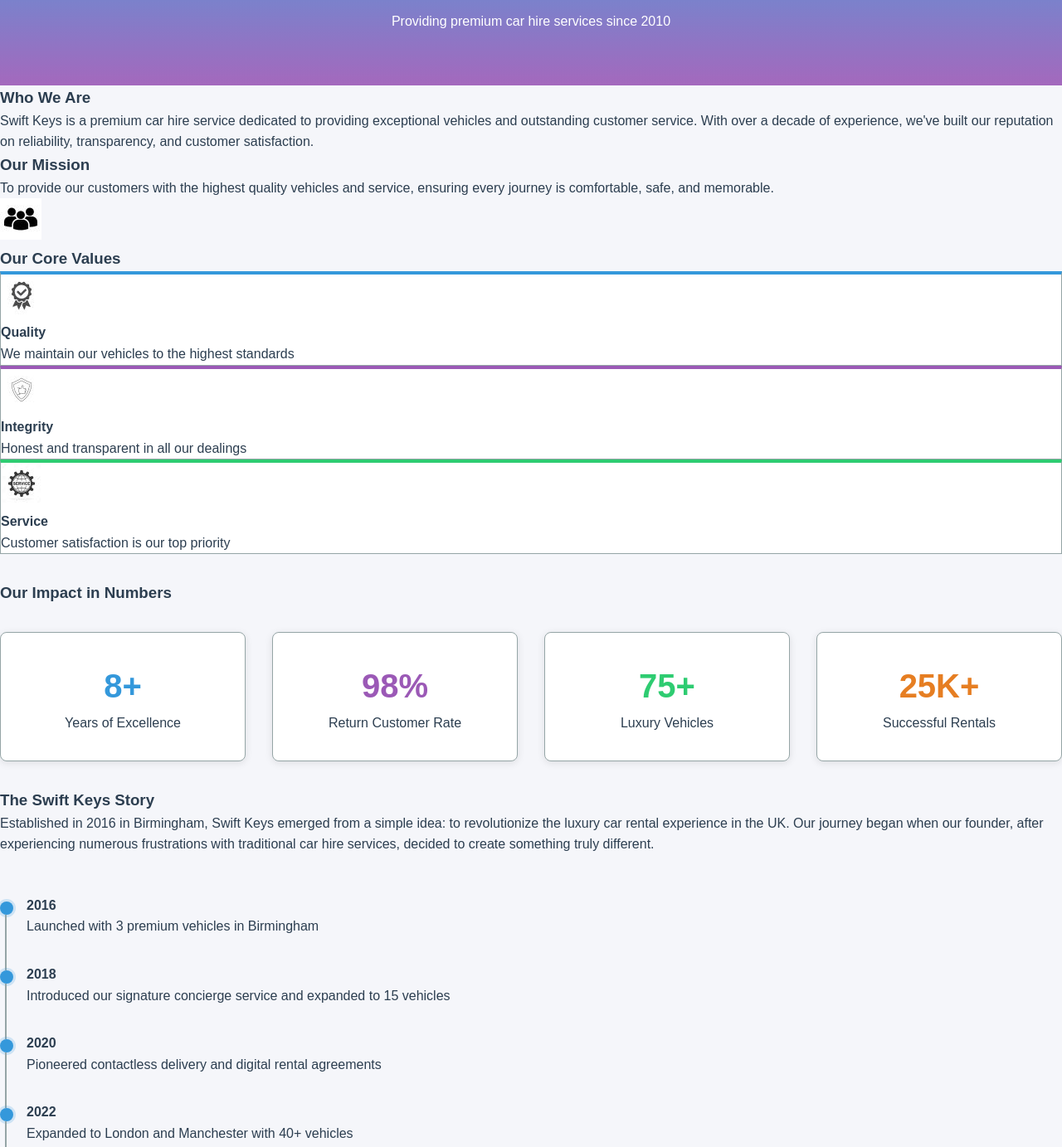
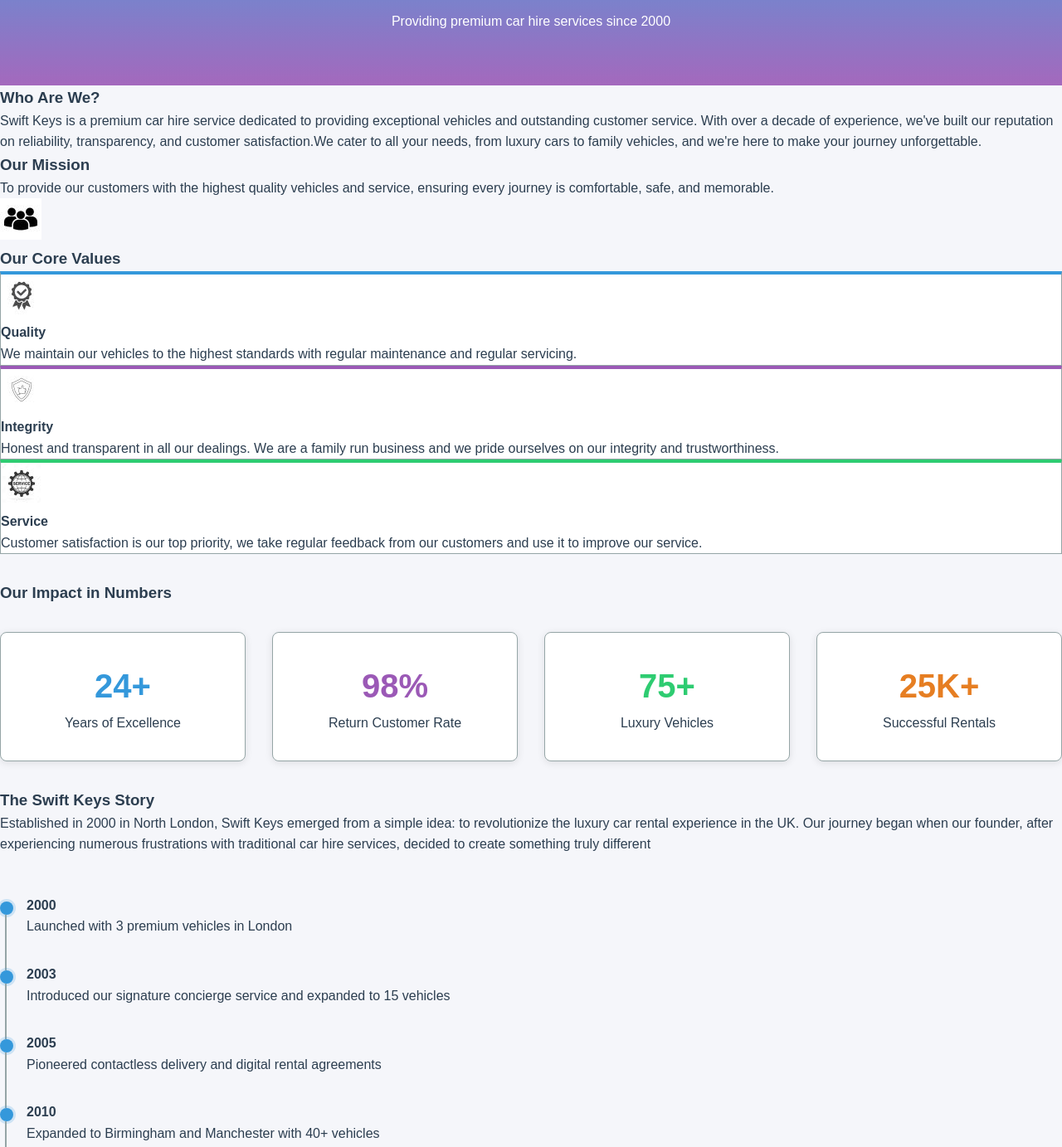
Before and after one commit to Jihadulh/UX-Web, a plain HTML site: page aboutus.html in a window 1280 px wide. Shown: the part 309-1692 px from the top of the page at 83% size. Drawn offline with Linux system fonts and the light colour scheme.

Commit message:
Add files via upload

```diff
--- a/aboutus.html
+++ b/aboutus.html
@@ -25,14 +25,15 @@
     <main class="about-page">
         <section class="hero about-hero">
             <h2>Our Story</h2>
-            <p>Providing premium car hire services since 2010</p>
+            <p>Providing premium car hire services since 2000</p>
         </section>
 
         <section class="about-content">
             <div class="about-grid">
                 <div class="about-text">
-                    <h3>Who We Are</h3>
-                    <p>Swift Keys is a premium car hire service dedicated to providing exceptional vehicles and outstanding customer service. With over a decade of experience, we've built our reputation on reliability, transparency, and customer satisfaction.</p>
+                    <h3>Who Are We?</h3>
+                    </h3>
+                    <p>Swift Keys is a premium car hire service dedicated to providing exceptional vehicles and outstanding customer service. With over a decade of experience, we've built our reputation on reliability, transparency, and customer satisfaction.We cater to all your needs, from luxury cars to family vehicles, and we're here to make your journey unforgettable.</p>
 
                     <h3>Our Mission</h3>
                     <p>To provide our customers with the highest quality vehicles and service, ensuring every journey is comfortable, safe, and memorable.</p>
@@ -48,17 +49,17 @@
                     <div class="value-card">
                         <img src="quality.jpg" alt="Quality icon">
                         <h4>Quality</h4>
-                        <p>We maintain our vehicles to the highest standards</p>
+                        <p>We maintain our vehicles to the highest standards with regular maintenance and regular servicing. </p>
                     </div>
                     <div class="value-card">
                         <img src="integrity.jpg" alt="Integrity icon">
                         <h4>Integrity</h4>
-                        <p>Honest and transparent in all our dealings</p>
+                        <p>Honest and transparent in all our dealings. We are a family run business and we pride ourselves on our integrity and trustworthiness.</p>
                     </div>
                     <div class="value-card">
                         <img src="service.jpg" alt="Service icon">
                         <h4>Service</h4>
-                        <p>Customer satisfaction is our top priority</p>
+                        <p>Customer satisfaction is our top priority, we take regular feedback from our customers and use it to improve our service.</p>
                     </div>
                 </div>
             </div>
@@ -67,7 +68,7 @@
                 <h3>Our Impact in Numbers</h3>
                 <div class="stats-grid">
                     <div class="stat-card">
-                        <span class="stat-number">8+</span>
+                        <span class="stat-number">24+</span>
                         <p>Years of Excellence</p>
                     </div>
                     <div class="stat-card">
@@ -86,24 +87,24 @@
 
                 <div class="company-history">
                     <h3>The Swift Keys Story</h3>
-                    <p>Established in 2016 in Birmingham, Swift Keys emerged from a simple idea: to revolutionize the luxury car rental experience in the UK. Our journey began when our founder, after experiencing numerous frustrations with traditional car hire services, decided to create something truly different.</p>
+                    <p>Established in 2000 in North London, Swift Keys emerged from a simple idea: to revolutionize the luxury car rental experience in the UK. Our journey began when our founder, after experiencing numerous frustrations with traditional car hire services, decided to create something truly different </p>
 
                     <div class="timeline">
                         <div class="timeline-item">
-                            <h4>2016</h4>
-                            <p>Launched with 3 premium vehicles in Birmingham</p>
+                            <h4>2000</h4>
+                            <p>Launched with 3 premium vehicles in London</p>
                         </div>
                         <div class="timeline-item">
-                            <h4>2018</h4>
+                            <h4>2003</h4>
                             <p>Introduced our signature concierge service and expanded to 15 vehicles</p>
                         </div>
                         <div class="timeline-item">
-                            <h4>2020</h4>
+                            <h4>2005</h4>
                             <p>Pioneered contactless delivery and digital rental agreements</p>
                         </div>
                         <div class="timeline-item">
-                            <h4>2022</h4>
-                            <p>Expanded to London and Manchester with 40+ vehicles</p>
+                            <h4>2010</h4>
+                            <p>Expanded to Birmingham and Manchester with 40+ vehicles</p>
                         </div>
                         <div class="timeline-item">
                             <h4>2024</h4>
```
Also changed, not shown: index.html (+1 -1 lines).
